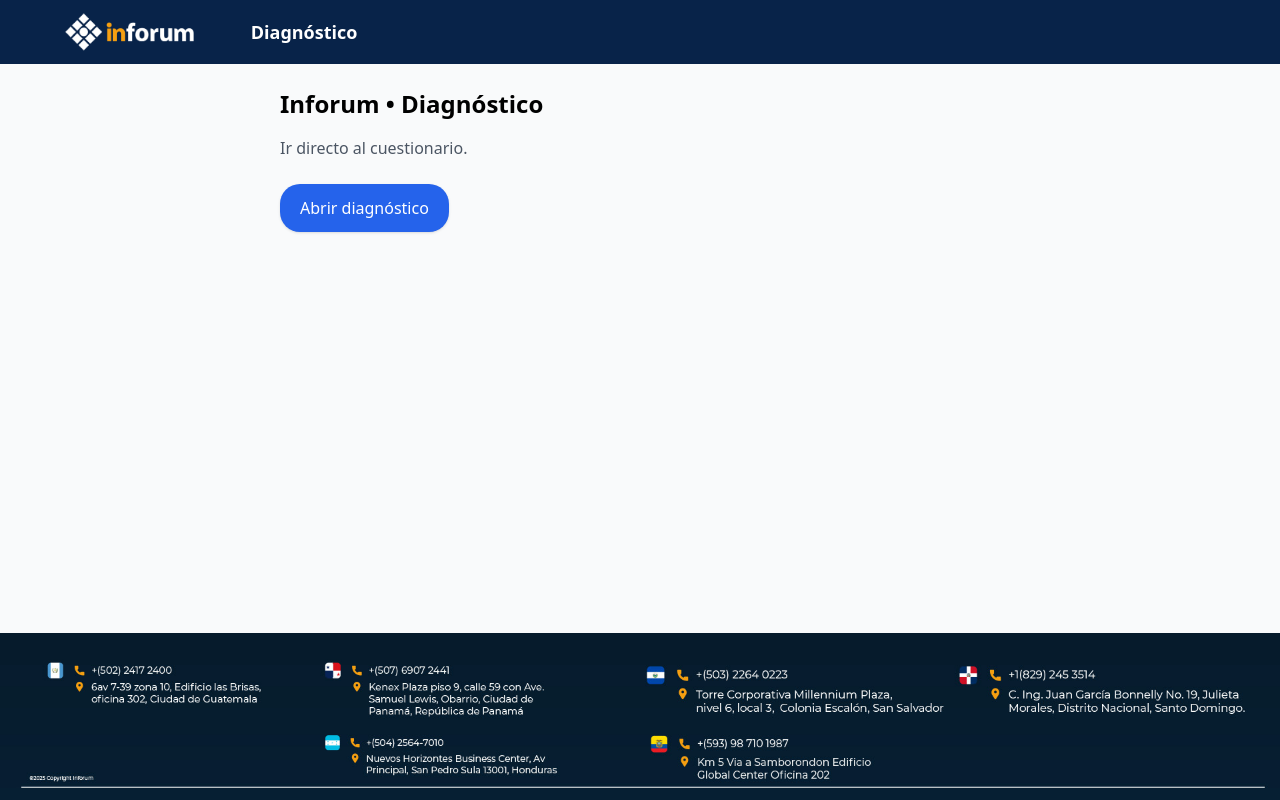
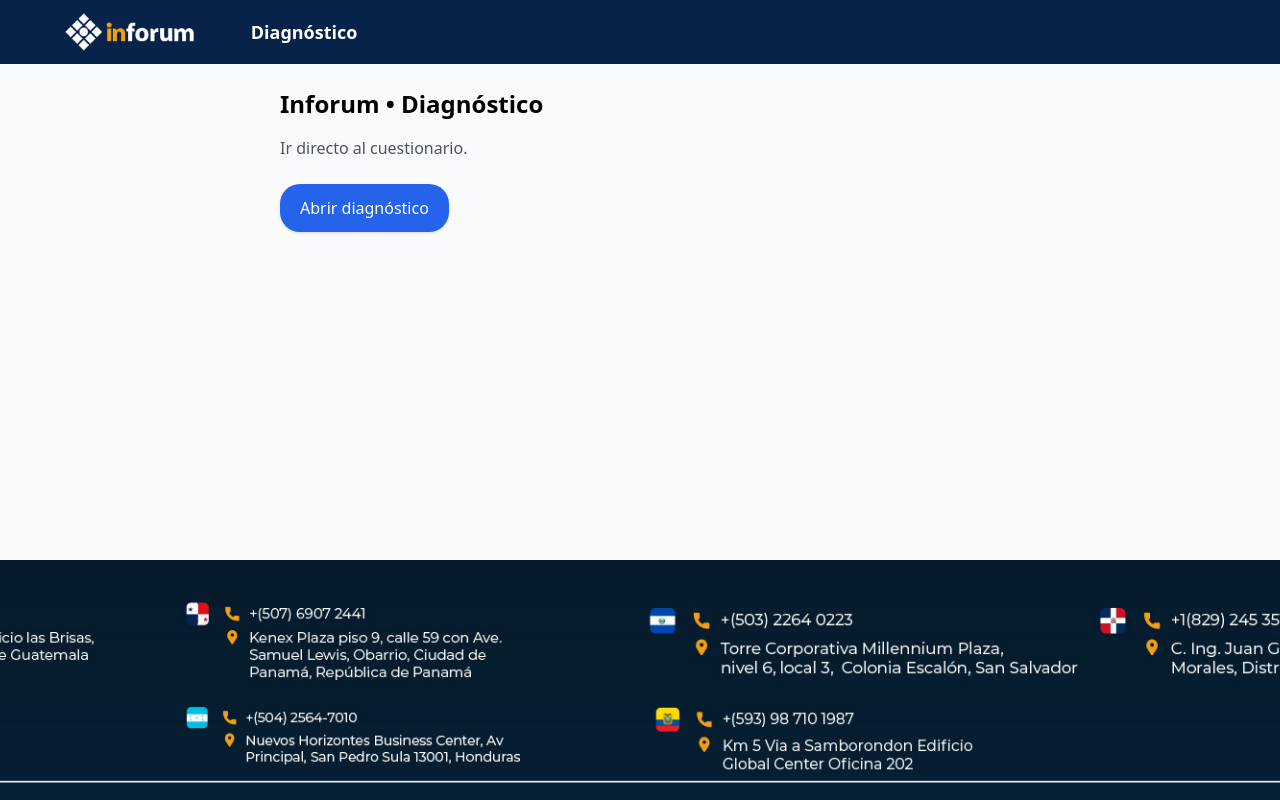
Before and after one commit to grupoinforum/inforum-diagnostico, a Next.js app in the folder inforum-diagnostico/: page / in a window 1280 px wide. Built offline with nearby package versions, Linux system fonts and the light colour scheme.

Commit message:
Update layout.tsx

```diff
--- a/inforum-diagnostico/app/layout.tsx
+++ b/inforum-diagnostico/app/layout.tsx
@@ -8,19 +8,15 @@ export const metadata: Metadata = {
   description: "Ir directo al cuestionario",
 };
 
-export default function RootLayout({
-  children,
-}: {
-  children: React.ReactNode;
-}) {
+export default function RootLayout({ children }: { children: React.ReactNode }) {
   return (
     <html lang="es">
       <body className="flex flex-col min-h-screen bg-gray-50">
-        {/* ===== HEADER (como antes) ===== */}
+        {/* HEADER */}
         <header className="bg-[#082349] text-white">
           <div className="max-w-7xl mx-auto flex items-center gap-4 px-6 py-3">
             <Image
-              src="/logo-inforum.png"   // Debe existir en /public
+              src="/logo-inforum.png"
               alt="Inforum"
               width={160}
               height={40}
@@ -31,19 +27,22 @@ export default function RootLayout({
           </div>
         </header>
 
-        {/* ===== CONTENIDO ===== */}
-        <main className="flex-grow">{children}</main>
+        {/* CONTENIDO: añade padding-bottom para que el botón no choque con el footer */}
+        <main className="flex-grow pb-24 sm:pb-28 md:pb-32">{children}</main>
 
-        {/* ===== FOOTER (imagen nueva) ===== */}
+        {/* FOOTER: altura responsive más baja en móvil */}
         <footer className="w-full mt-auto">
-          <Image
-            src="/footer-web.jpg"       // Nombre EXACTO en /public
-            alt="Footer Inforum"
-            width={1920}
-            height={260}
-            className="w-full h-auto object-cover"
-            priority
-          />
+          {/* Contenedor con altura distinta por breakpoint */}
+          <div className="relative w-full h-24 sm:h-36 md:h-48 lg:h-60">
+            <Image
+              src="/footer-web.jpg"
+              alt="Footer Inforum"
+              fill
+              sizes="100vw"
+              className="object-cover"
+              priority
+            />
+          </div>
         </footer>
       </body>
     </html>
```
